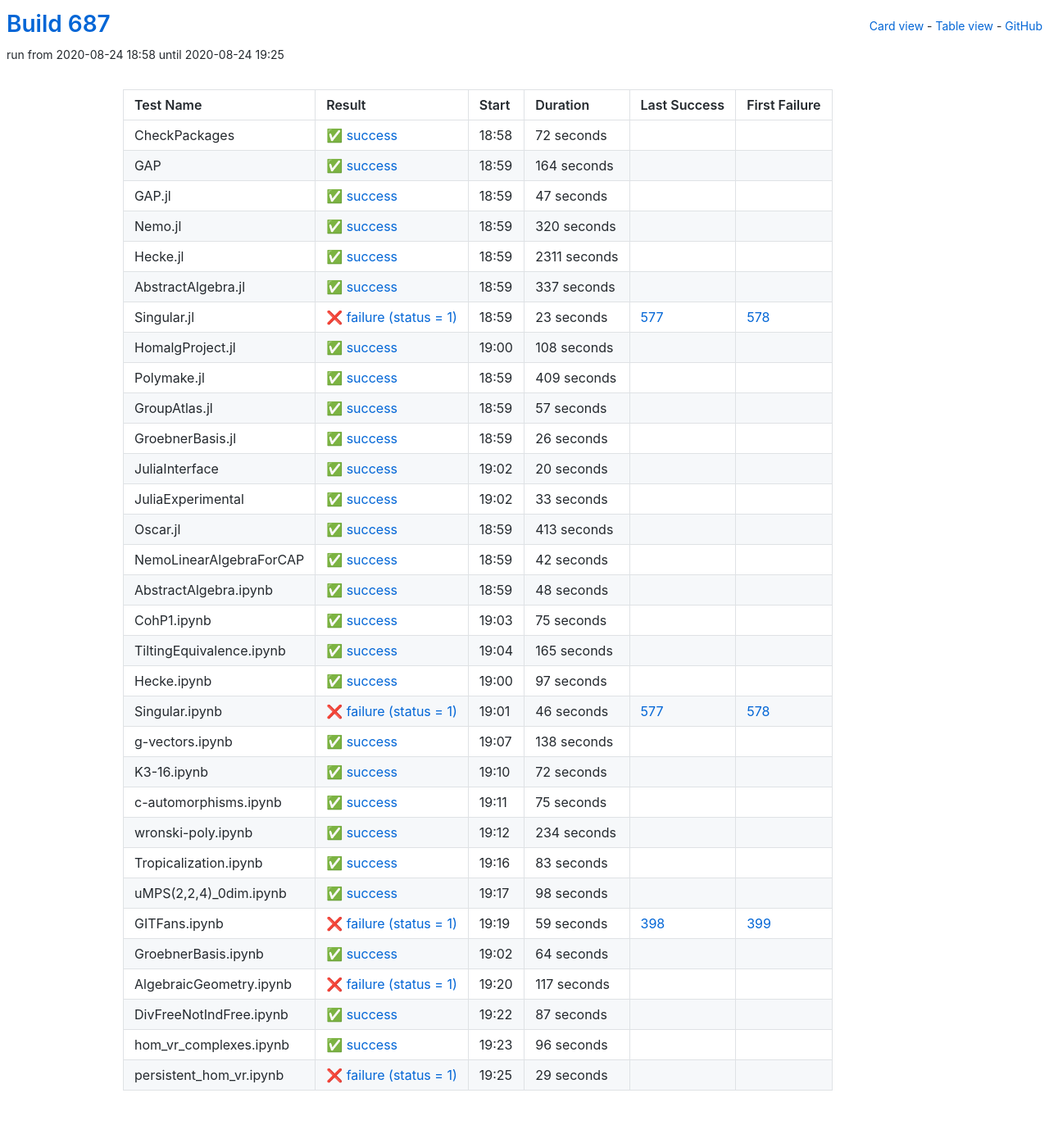
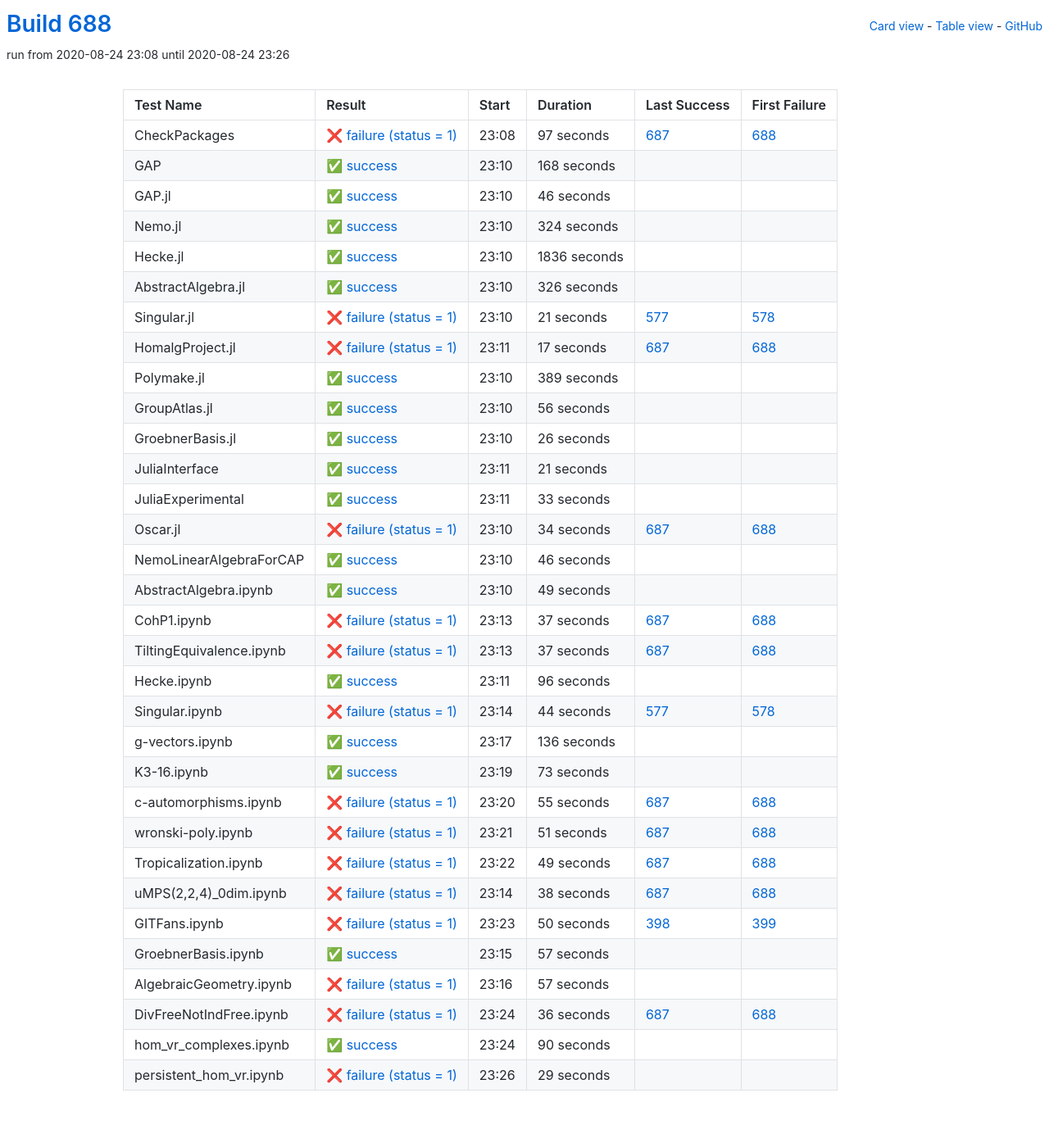
Before and after one commit to oscar-system/oscar-ci-status-stable, a Jekyll site: the page built from table.html, in a window 1280 px wide. Shown: the whole page at 82% size. Built offline with Jekyll 4.4.1, drawn with Linux system fonts in a browser that asks for light colours.

Commit message:
Build #688

```diff
--- a/_data/ci.yml
+++ b/_data/ci.yml
@@ -1,6 +1,6 @@
 ---
-build: 687
-build_url: https://oscarci.mathematik.uni-kl.de/job/oscar-stable/687/
+build: 688
+build_url: https://oscarci.mathematik.uni-kl.de/job/oscar-stable/688/
 job: oscar-stable
 organization: oscar-system
 repo: oscar-ci-status-stable
@@ -8,128 +8,128 @@ repourl: https://github.com/oscar-system/oscar-ci-status-stable
 tests:
 - name: CheckPackages
   id: checkpackages
-  log: https://oscarci.mathematik.uni-kl.de/job/oscar-stable/687/artifact/logs/build-687/CheckPackages.log
-  start: 2020-08-24 18:58
+  log: https://oscarci.mathematik.uni-kl.de/job/oscar-stable/688/artifact/logs/build-688/CheckPackages.log
+  start: 2020-08-24 23:08
+  success: false
+  exitcode: 1
+  status: failure
+  duration: 97
+  last_success: 687
+  last_success_url: https://oscarci.mathematik.uni-kl.de/job/oscar-stable/687/
+  first_failure: 688
+  first_failure_url: https://oscarci.mathematik.uni-kl.de/job/oscar-stable/688/
+- name: GAP
+  id: gap
+  log: https://oscarci.mathematik.uni-kl.de/job/oscar-stable/688/artifact/logs/build-688/GAP.log
+  start: 2020-08-24 23:10
   success: true
   exitcode: 0
   status: success
-  duration: 72
-  last_success: false
-  last_success_url:
-  first_failure: false
-  first_failure_url:
-- name: GAP
-  id: gap
-  log: https://oscarci.mathematik.uni-kl.de/job/oscar-stable/687/artifact/logs/build-687/GAP.log
-  start: 2020-08-24 18:59
-  success: true
-  exitcode: 0
-  status: success
-  duration: 164
+  duration: 168
   last_success: false
   last_success_url:
   first_failure: false
   first_failure_url:
 - name: GAP.jl
   id: gap-jl
-  log: https://oscarci.mathematik.uni-kl.de/job/oscar-stable/687/artifact/logs/build-687/GAP.jl.log
-  start: 2020-08-24 18:59
+  log: https://oscarci.mathematik.uni-kl.de/job/oscar-stable/688/artifact/logs/build-688/GAP.jl.log
+  start: 2020-08-24 23:10
   success: true
   exitcode: 0
   status: success
-  duration: 47
+  duration: 46
   last_success: false
   last_success_url:
   first_failure: false
   first_failure_url:
 - name: Nemo.jl
   id: nemo-jl
-  log: https://oscarci.mathematik.uni-kl.de/job/oscar-stable/687/artifact/logs/build-687/Nemo.jl.log
-  start: 2020-08-24 18:59
+  log: https://oscarci.mathematik.uni-kl.de/job/oscar-stable/688/artifact/logs/build-688/Nemo.jl.log
+  start: 2020-08-24 23:10
   success: true
   exitcode: 0
   status: success
-  duration: 320
+  duration: 324
   last_success: false
   last_success_url:
   first_failure: false
   first_failure_url:
 - name: Hecke.jl
   id: hecke-jl
-  log: https://oscarci.mathematik.uni-kl.de/job/oscar-stable/687/artifact/logs/build-687/Hecke.jl.log
-  start: 2020-08-24 18:59
+  log: https://oscarci.mathematik.uni-kl.de/job/oscar-stable/688/artifact/logs/build-688/Hecke.jl.log
+  start: 2020-08-24 23:10
   success: true
   exitcode: 0
   status: success
-  duration: 2311
+  duration: 1836
   last_success: false
   last_success_url:
   first_failure: false
   first_failure_url:
 - name: AbstractAlgebra.jl
   id: abstractalgebra-jl
-  log: https://oscarci.mathematik.uni-kl.de/job/oscar-stable/687/artifact/logs/build-687/AbstractAlgebra.jl.log
-  start: 2020-08-24 18:59
+  log: https://oscarci.mathematik.uni-kl.de/job/oscar-stable/688/artifact/logs/build-688/AbstractAlgebra.jl.log
+  start: 2020-08-24 23:10
   success: true
   exitcode: 0
   status: success
-  duration: 337
+  duration: 326
   last_success: false
   last_success_url:
   first_failure: false
   first_failure_url:
 - name: Singular.jl
   id: singular-jl
-  log: https://oscarci.mathematik.uni-kl.de/job/oscar-stable/687/artifact/logs/build-687/Singular.jl.log
-  start: 2020-08-24 18:59
+  log: https://oscarci.mathematik.uni-kl.de/job/oscar-stable/688/artifact/logs/build-688/Singular.jl.log
+  start: 2020-08-24 23:10
   success: false
   exitcode: 1
   status: failure
-  duration: 23
+  duration: 21
   last_success: 577
   last_success_url: https://oscarci.mathematik.uni-kl.de/job/oscar-stable/577/
   first_failure: 578
   first_failure_url: https://oscarci.mathematik.uni-kl.de/job/oscar-stable/578/
 - name: HomalgProject.jl
   id: homalgproject-jl
-  log: https://oscarci.mathematik.uni-kl.de/job/oscar-stable/687/artifact/logs/build-687/HomalgProject.jl.log
-  start: 2020-08-24 19:00
+  log: https://oscarci.mathematik.uni-kl.de/job/oscar-stable/688/artifact/logs/build-688/HomalgProject.jl.log
+  start: 2020-08-24 23:11
+  success: false
+  exitcode: 1
+  status: failure
+  duration: 17
+  last_success: 687
+  last_success_url: https://oscarci.mathematik.uni-kl.de/job/oscar-stable/687/
+  first_failure: 688
+  first_failure_url: https://oscarci.mathematik.uni-kl.de/job/oscar-stable/688/
+- name: Polymake.jl
+  id: polymake-jl
+  log: https://oscarci.mathematik.uni-kl.de/job/oscar-stable/688/artifact/logs/build-688/Polymake.jl.log
+  start: 2020-08-24 23:10
   success: true
   exitcode: 0
   status: success
-  duration: 108
-  last_success: false
-  last_success_url:
-  first_failure: false
-  first_failure_url:
-- name: Polymake.jl
-  id: polymake-jl
-  log: https://oscarci.mathematik.uni-kl.de/job/oscar-stable/687/artifact/logs/build-687/Polymake.jl.log
-  start: 2020-08-24 18:59
-  success: true
-  exitcode: 0
-  status: success
-  duration: 409
+  duration: 389
   last_success: false
   last_success_url:
   first_failure: false
   first_failure_url:
 - name: GroupAtlas.jl
   id: groupatlas-jl
-  log: https://oscarci.mathematik.uni-kl.de/job/oscar-stable/687/artifact/logs/build-687/GroupAtlas.jl.log
-  start: 2020-08-24 18:59
+  log: https://oscarci.mathematik.uni-kl.de/job/oscar-stable/688/artifact/logs/build-688/GroupAtlas.jl.log
+  start: 2020-08-24 23:10
   success: true
   exitcode: 0
   status: success
-  duration: 57
+  duration: 56
   last_success: false
   last_success_url:
   first_failure: false
   first_failure_url:
 - name: GroebnerBasis.jl
   id: groebnerbasis-jl
-  log: https://oscarci.mathematik.uni-kl.de/job/oscar-stable/687/artifact/logs/build-687/GroebnerBasis.jl.log
-  start: 2020-08-24 18:59
+  log: https://oscarci.mathematik.uni-kl.de/job/oscar-stable/688/artifact/logs/build-688/GroebnerBasis.jl.log
+  start: 2020-08-24 23:10
   success: true
   exitcode: 0
   status: success
@@ -140,20 +140,20 @@ tests:
   first_failure_url:
 - name: JuliaInterface
   id: juliainterface
-  log: https://oscarci.mathematik.uni-kl.de/job/oscar-stable/687/artifact/logs/build-687/JuliaInterface.log
-  start: 2020-08-24 19:02
+  log: https://oscarci.mathematik.uni-kl.de/job/oscar-stable/688/artifact/logs/build-688/JuliaInterface.log
+  start: 2020-08-24 23:11
   success: true
   exitcode: 0
   status: success
-  duration: 20
+  duration: 21
   last_success: false
   last_success_url:
   first_failure: false
   first_failure_url:
 - name: JuliaExperimental
   id: juliaexperimental
-  log: https://oscarci.mathematik.uni-kl.de/job/oscar-stable/687/artifact/logs/build-687/JuliaExperimental.log
-  start: 2020-08-24 19:02
+  log: https://oscarci.mathematik.uni-kl.de/job/oscar-stable/688/artifact/logs/build-688/JuliaExperimental.log
+  start: 2020-08-24 23:11
   success: true
   exitcode: 0
   status: success
@@ -164,212 +164,68 @@ tests:
   first_failure_url:
 - name: Oscar.jl
   id: oscar-jl
-  log: https://oscarci.mathematik.uni-kl.de/job/oscar-stable/687/artifact/logs/build-687/Oscar.jl.log
-  start: 2020-08-24 18:59
+  log: https://oscarci.mathematik.uni-kl.de/job/oscar-stable/688/artifact/logs/build-688/Oscar.jl.log
+  start: 2020-08-24 23:10
+  success: false
+  exitcode: 1
+  status: failure
+  duration: 34
+  last_success: 687
+  last_success_url: https://oscarci.mathematik.uni-kl.de/job/oscar-stable/687/
+  first_failure: 688
+  first_failure_url: https://oscarci.mathematik.uni-kl.de/job/oscar-stable/688/
+- name: NemoLinearAlgebraForCAP
+  id: nemolinearalgebraforcap
+  log: https://oscarci.mathematik.uni-kl.de/job/oscar-stable/688/artifact/logs/build-688/NemoLinearAlgebraForCAP.log
+  start: 2020-08-24 23:10
   success: true
   exitcode: 0
   status: success
-  duration: 413
-  last_success: false
-  last_success_url:
-  first_failure: false
-  first_failure_url:
-- name: NemoLinearAlgebraForCAP
-  id: nemolinearalgebraforcap
-  log: https://oscarci.mathematik.uni-kl.de/job/oscar-stable/687/artifact/logs/build-687/NemoLinearAlgebraForCAP.log
-  start: 2020-08-24 18:59
-  success: true
-  exitcode: 0
-  status: success
-  duration: 42
+  duration: 46
   last_success: false
   last_success_url:
   first_failure: false
   first_failure_url:
 - name: AbstractAlgebra.ipynb
   id: abstractalgebra-ipynb
-  log: https://oscarci.mathematik.uni-kl.de/job/oscar-stable/687/artifact/logs/build-687/AbstractAlgebra.ipynb.log
-  start: 2020-08-24 18:59
+  log: https://oscarci.mathematik.uni-kl.de/job/oscar-stable/688/artifact/logs/build-688/AbstractAlgebra.ipynb.log
+  start: 2020-08-24 23:10
   success: true
   exitcode: 0
   status: success
-  duration: 48
+  duration: 49
   last_success: false
   last_success_url:
   first_failure: false
   first_failure_url:
 - name: CohP1.ipynb
   id: cohp1-ipynb
-  log: https://oscarci.mathematik.uni-kl.de/job/oscar-stable/687/artifact/logs/build-687/CohP1.ipynb.log
-  start: 2020-08-24 19:03
-  success: true
-  exitcode: 0
-  status: success
-  duration: 75
-  last_success: false
-  last_success_url:
-  first_failure: false
-  first_failure_url:
-- name: TiltingEquivalence.ipynb
-  id: tiltingequivalence-ipynb
-  log: https://oscarci.mathematik.uni-kl.de/job/oscar-stable/687/artifact/logs/build-687/TiltingEquivalence.ipynb.log
-  start: 2020-08-24 19:04
-  success: true
-  exitcode: 0
-  status: success
-  duration: 165
-  last_success: false
-  last_success_url:
-  first_failure: false
-  first_failure_url:
-- name: Hecke.ipynb
-  id: hecke-ipynb
-  log: https://oscarci.mathematik.uni-kl.de/job/oscar-stable/687/artifact/logs/build-687/Hecke.ipynb.log
-  start: 2020-08-24 19:00
-  success: true
-  exitcode: 0
-  status: success
-  duration: 97
-  last_success: false
-  last_success_url:
-  first_failure: false
-  first_failure_url:
-- name: Singular.ipynb
-  id: singular-ipynb
-  log: https://oscarci.mathematik.uni-kl.de/job/oscar-stable/687/artifact/logs/build-687/Singular.ipynb.log
-  start: 2020-08-24 19:01
+  log: https://oscarci.mathematik.uni-kl.de/job/oscar-stable/688/artifact/logs/build-688/CohP1.ipynb.log
+  start: 2020-08-24 23:13
   success: false
   exitcode: 1
   status: failure
-  duration: 46
-  last_success: 577
-  last_success_url: https://oscarci.mathematik.uni-kl.de/job/oscar-stable/577/
-  first_failure: 578
-  first_failure_url: https://oscarci.mathematik.uni-kl.de/job/oscar-stable/578/
-- name: g-vectors.ipynb
-  id: g-vectors-ipynb
-  log: https://oscarci.mathematik.uni-kl.de/job/oscar-stable/687/artifact/logs/build-687/g-vectors.ipynb.log
-  start: 2020-08-24 19:07
-  success: true
-  exitcode: 0
-  status: success
-  duration: 138
-  last_success: false
-  last_success_url:
-  first_failure: false
-  first_failure_url:
-- name: K3-16.ipynb
-  id: k3-16-ipynb
-  log: https://oscarci.mathematik.uni-kl.de/job/oscar-stable/687/artifact/logs/build-687/K3-16.ipynb.log
-  start: 2020-08-24 19:10
-  success: true
-  exitcode: 0
-  status: success
-  duration: 72
-  last_success: false
-  last_success_url:
-  first_failure: false
-  first_failure_url:
-- name: c-automorphisms.ipynb
-  id: c-automorphisms-ipynb
-  log: https://oscarci.mathematik.uni-kl.de/job/oscar-stable/687/artifact/logs/build-687/c-automorphisms.ipynb.log
-  start: 2020-08-24 19:11
-  success: true
-  exitcode: 0
-  status: success
-  duration: 75
-  last_success: false
-  last_success_url:
-  first_failure: false
-  first_failure_url:
-- name: wronski-poly.ipynb
-  id: wronski-poly-ipynb
-  log: https://oscarci.mathematik.uni-kl.de/job/oscar-stable/687/artifact/logs/build-687/wronski-poly.ipynb.log
-  start: 2020-08-24 19:12
-  success: true
-  exitcode: 0
-  status: success
-  duration: 234
-  last_success: false
-  last_success_url:
-  first_failure: false
-  first_failure_url:
-- name: Tropicalization.ipynb
-  id: tropicalization-ipynb
-  log: https://oscarci.mathematik.uni-kl.de/job/oscar-stable/687/artifact/logs/build-687/Tropicalization.ipynb.log
-  start: 2020-08-24 19:16
-  success: true
-  exitcode: 0
-  status: success
-  duration: 83
-  last_success: false
-  last_success_url:
-  first_failure: false
-  first_failure_url:
-- name: uMPS(2,2,4)_0dim.ipynb
-  id: umps-2-2-4-0dim-ipynb
-  log: https://oscarci.mathematik.uni-kl.de/job/oscar-stable/687/artifact/logs/build-687/uMPS-2-2-4-_0dim.ipynb.log
-  start: 2020-08-24 19:17
-  success: true
-  exitcode: 0
-  status: success
-  duration: 98
-  last_success: false
-  last_success_url:
-  first_failure: false
-  first_failure_url:
-- name: GITFans.ipynb
-  id: gitfans-ipynb
-  log: https://oscarci.mathematik.uni-kl.de/job/oscar-stable/687/artifact/logs/build-687/GITFans.ipynb.log
-  start: 2020-08-24 19:19
+  duration: 37
+  last_success: 687
+  last_success_url: https://oscarci.mathematik.uni-kl.de/job/oscar-stable/687/
+  first_failure: 688
+  first_failure_url: https://oscarci.mathematik.uni-kl.de/job/oscar-stable/688/
+- name: TiltingEquivalence.ipynb
+  id: tiltingequivalence-ipynb
+  log: https://oscarci.mathematik.uni-kl.de/job/oscar-stable/688/artifact/logs/build-688/TiltingEquivalence.ipynb.log
+  start: 2020-08-24 23:13
   success: false
   exitcode: 1
   status: failure
-  duration: 59
-  last_success: 398
-  last_success_url: https://oscarci.mathematik.uni-kl.de/job/oscar-stable/398/
-  first_failure: 399
-  first_failure_url: https://oscarci.mathematik.uni-kl.de/job/oscar-stable/399/
-- name: GroebnerBasis.ipynb
-  id: groebnerbasis-ipynb
-  log: https://oscarci.mathematik.uni-kl.de/job/oscar-stable/687/artifact/logs/build-687/GroebnerBasis.ipynb.log
-  start: 2020-08-24 19:02
-  success: true
-  exitcode: 0
-  status: success
-  duration: 64
-  last_success: false
-  last_success_url:
-  first_failure: false
-  first_failure_url:
-- name: AlgebraicGeometry.ipynb
-  id: algebraicgeometry-ipynb
-  log: https://oscarci.mathematik.uni-kl.de/job/oscar-stable/687/artifact/logs/build-687/AlgebraicGeometry.ipynb.log
-  start: 2020-08-24 19:20
-  success: false
-  exitcode: 1
-  status: failure
-  duration: 117
-  last_success: false
-  last_success_url:
-  first_failure: false
-  first_failure_url:
-- name: DivFreeNotIndFree.ipynb
-  id: divfreenotindfree-ipynb
-  log: https://oscarci.mathematik.uni-kl.de/job/oscar-stable/687/artifact/logs/build-687/DivFreeNotIndFree.ipynb.log
-  start: 2020-08-24 19:22
-  success: true
-  exitcode: 0
-  status: success
-  duration: 87
-  last_success: false
-  last_success_url:
-  first_failure: false
-  first_failure_url:
-- name: hom_vr_complexes.ipynb
-  id: hom-vr-complexes-ipynb
-  log: https://oscarci.mathematik.uni-kl.de/job/oscar-stable/687/artifact/logs/build-687/hom_vr_complexes.ipynb.log
-  start: 2020-08-24 19:23
+  duration: 37
+  last_success: 687
+  last_success_url: https://oscarci.mathematik.uni-kl.de/job/oscar-stable/687/
+  first_failure: 688
+  first_failure_url: https://oscarci.mathematik.uni-kl.de/job/oscar-stable/688/
+- name: Hecke.ipynb
+  id: hecke-ipynb
+  log: https://oscarci.mathematik.uni-kl.de/job/oscar-stable/688/artifact/logs/build-688/Hecke.ipynb.log
+  start: 2020-08-24 23:11
   success: true
   exitcode: 0
   status: success
@@ -378,10 +234,154 @@ tests:
   last_success_url:
   first_failure: false
   first_failure_url:
+- name: Singular.ipynb
+  id: singular-ipynb
+  log: https://oscarci.mathematik.uni-kl.de/job/oscar-stable/688/artifact/logs/build-688/Singular.ipynb.log
+  start: 2020-08-24 23:14
+  success: false
+  exitcode: 1
+  status: failure
+  duration: 44
+  last_success: 577
+  last_success_url: https://oscarci.mathematik.uni-kl.de/job/oscar-stable/577/
+  first_failure: 578
+  first_failure_url: https://oscarci.mathematik.uni-kl.de/job/oscar-stable/578/
+- name: g-vectors.ipynb
+  id: g-vectors-ipynb
+  log: https://oscarci.mathematik.uni-kl.de/job/oscar-stable/688/artifact/logs/build-688/g-vectors.ipynb.log
+  start: 2020-08-24 23:17
+  success: true
+  exitcode: 0
+  status: success
+  duration: 136
+  last_success: false
+  last_success_url:
+  first_failure: false
+  first_failure_url:
+- name: K3-16.ipynb
+  id: k3-16-ipynb
+  log: https://oscarci.mathematik.uni-kl.de/job/oscar-stable/688/artifact/logs/build-688/K3-16.ipynb.log
+  start: 2020-08-24 23:19
+  success: true
+  exitcode: 0
+  status: success
+  duration: 73
+  last_success: false
+  last_success_url:
+  first_failure: false
+  first_failure_url:
+- name: c-automorphisms.ipynb
+  id: c-automorphisms-ipynb
+  log: https://oscarci.mathematik.uni-kl.de/job/oscar-stable/688/artifact/logs/build-688/c-automorphisms.ipynb.log
+  start: 2020-08-24 23:20
+  success: false
+  exitcode: 1
+  status: failure
+  duration: 55
+  last_success: 687
+  last_success_url: https://oscarci.mathematik.uni-kl.de/job/oscar-stable/687/
+  first_failure: 688
+  first_failure_url: https://oscarci.mathematik.uni-kl.de/job/oscar-stable/688/
+- name: wronski-poly.ipynb
+  id: wronski-poly-ipynb
+  log: https://oscarci.mathematik.uni-kl.de/job/oscar-stable/688/artifact/logs/build-688/wronski-poly.ipynb.log
+  start: 2020-08-24 23:21
+  success: false
+  exitcode: 1
+  status: failure
+  duration: 51
+  last_success: 687
+  last_success_url: https://oscarci.mathematik.uni-kl.de/job/oscar-stable/687/
+  first_failure: 688
+  first_failure_url: https://oscarci.mathematik.uni-kl.de/job/oscar-stable/688/
+- name: Tropicalization.ipynb
+  id: tropicalization-ipynb
+  log: https://oscarci.mathematik.uni-kl.de/job/oscar-stable/688/artifact/logs/build-688/Tropicalization.ipynb.log
+  start: 2020-08-24 23:22
+  success: false
+  exitcode: 1
+  status: failure
+  duration: 49
+  last_success: 687
+  last_success_url: https://oscarci.mathematik.uni-kl.de/job/oscar-stable/687/
+  first_failure: 688
+  first_failure_url: https://oscarci.mathematik.uni-kl.de/job/oscar-stable/688/
+- name: uMPS(2,2,4)_0dim.ipynb
+  id: umps-2-2-4-0dim-ipynb
+  log: https://oscarci.mathematik.uni-kl.de/job/oscar-stable/688/artifact/logs/build-688/uMPS-2-2-4-_0dim.ipynb.log
+  start: 2020-08-24 23:14
+  success: false
+  exitcode: 1
+  status: failure
+  duration: 38
+  last_success: 687
+  last_success_url: https://oscarci.mathematik.uni-kl.de/job/oscar-stable/687/
+  first_failure: 688
+  first_failure_url: https://oscarci.mathematik.uni-kl.de/job/oscar-stable/688/
+- name: GITFans.ipynb
+  id: gitfans-ipynb
+  log: https://oscarci.mathematik.uni-kl.de/job/oscar-stable/688/artifact/logs/build-688/GITFans.ipynb.log
+  start: 2020-08-24 23:23
+  success: false
+  exitcode: 1
+  status: failure
+  duration: 50
+  last_success: 398
+  last_success_url: https://oscarci.mathematik.uni-kl.de/job/oscar-stable/398/
+  first_failure: 399
+  first_failure_url: https://oscarci.mathematik.uni-kl.de/job/oscar-stable/399/
+- name: GroebnerBasis.ipynb
+  id: groebnerbasis-ipynb
+  log: https://oscarci.mathematik.uni-kl.de/job/oscar-stable/688/artifact/logs/build-688/GroebnerBasis.ipynb.log
+  start: 2020-08-24 23:15
+  success: true
+  exitcode: 0
+  status: success
+  duration: 57
+  last_success: false
+  last_success_url:
+  first_failure: false
+  first_failure_url:
+- name: AlgebraicGeometry.ipynb
+  id: algebraicgeometry-ipynb
+  log: https://oscarci.mathematik.uni-kl.de/job/oscar-stable/688/artifact/logs/build-688/AlgebraicGeometry.ipynb.log
+  start: 2020-08-24 23:16
+  success: false
+  exitcode: 1
+  status: failure
+  duration: 57
+  last_success: false
+  last_success_url:
+  first_failure: false
+  first_failure_url:
+- name: DivFreeNotIndFree.ipynb
+  id: divfreenotindfree-ipynb
+  log: https://oscarci.mathematik.uni-kl.de/job/oscar-stable/688/artifact/logs/build-688/DivFreeNotIndFree.ipynb.log
+  start: 2020-08-24 23:24
+  success: false
+  exitcode: 1
+  status: failure
+  duration: 36
+  last_success: 687
+  last_success_url: https://oscarci.mathematik.uni-kl.de/job/oscar-stable/687/
+  first_failure: 688
+  first_failure_url: https://oscarci.mathematik.uni-kl.de/job/oscar-stable/688/
+- name: hom_vr_complexes.ipynb
+  id: hom-vr-complexes-ipynb
+  log: https://oscarci.mathematik.uni-kl.de/job/oscar-stable/688/artifact/logs/build-688/hom_vr_complexes.ipynb.log
+  start: 2020-08-24 23:24
+  success: true
+  exitcode: 0
+  status: success
+  duration: 90
+  last_success: false
+  last_success_url:
+  first_failure: false
+  first_failure_url:
 - name: persistent_hom_vr.ipynb
   id: persistent-hom-vr-ipynb
-  log: https://oscarci.mathematik.uni-kl.de/job/oscar-stable/687/artifact/logs/build-687/persistent_hom_vr.ipynb.log
-  start: 2020-08-24 19:25
+  log: https://oscarci.mathematik.uni-kl.de/job/oscar-stable/688/artifact/logs/build-688/persistent_hom_vr.ipynb.log
+  start: 2020-08-24 23:26
   success: false
   exitcode: 1
   status: failure
```
Also changed, not shown: README.md.
